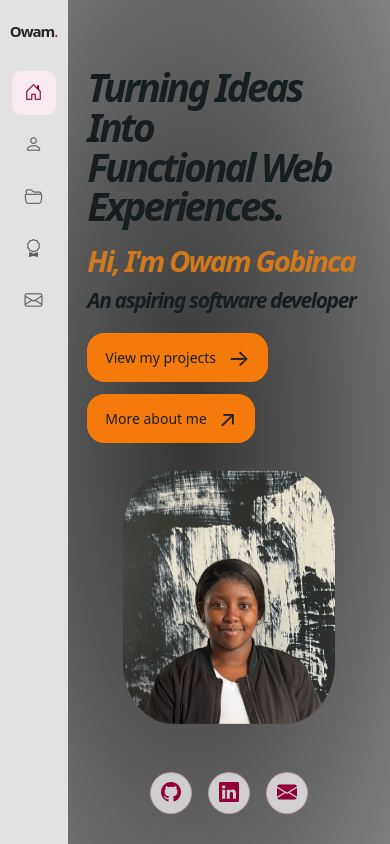
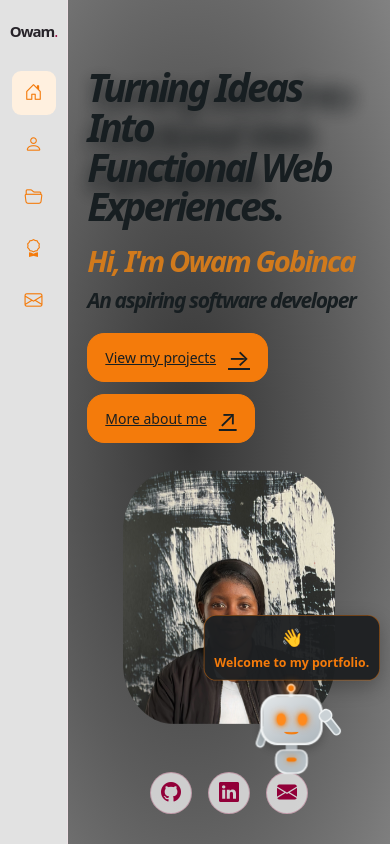
Before and after one commit to OwamGobs/Updated-Portfolio, a Vue app: page /about in a window 390 px wide. Shown: the top 844 px of the page. Built offline with nearby package versions, Linux system fonts and the light colour scheme.

Commit message:
added robot feature

```diff
--- a/src/App.vue
+++ b/src/App.vue
@@ -56,7 +56,7 @@ onMounted(async () => {
       if (activeSection.value === id) return
 
       activeSection.value = id
-      if (route.name !== id) {
+      if (route.name !== 'not-found' && route.name !== id) {
         router.replace({ name: id })
       }
     },
@@ -163,7 +163,7 @@ onBeforeUnmount(() => {
   align-items: center;
   justify-content: center;
   border-radius: 9px;
-  color: #625b63;
+  color: #f47b0b;
   text-decoration: none;
   transition: all 0.25s ease;
 }
@@ -174,8 +174,8 @@ onBeforeUnmount(() => {
 
 .nav-item:hover,
 .nav-item.active {
-  color: #920039;
-  background: #f8eaf0;
+  color: #f47b0b;
+  background: #fff0df;
 }
 
 .nav-item:hover {
--- a/src/router/index.js
+++ b/src/router/index.js
@@ -35,6 +35,11 @@ const router = createRouter({
       name: 'contact',
       component: Contact,
     },
+    {
+      path: '/:pathMatch(.*)*',
+      name: 'not-found',
+      component: Home,
+    },
   ],
 })
 
--- a/src/views/About.vue
+++ b/src/views/About.vue
@@ -50,9 +50,6 @@
               that are useful, accessible, and enjoyable to use.
             </p>
 
-            <RouterLink to="/projects" class="primary-button">
-              Explore my work <span>↗</span>
-            </RouterLink>
           </div>
 
           <div class="about-visual">
--- a/src/views/Home.vue
+++ b/src/views/Home.vue
@@ -1,13 +1,50 @@
+
 <script setup>
+import { ref, watch } from "vue";
+import { useRoute } from "vue-router";
 import profilePhoto from "../assets/profile.jpg";
+
+const route = useRoute();
+const showGreeting = ref(false);
+const greetingMessage = ref("");
+const waveKey = ref(0);
+const greetingDuration = 5000;
+
+const routeGreetings = {
+  about: "Curious about me? Let me introduce myself!",
+  projects: "Here are some projects I've been working on!",
+  certifications: "Here's what I've been learning and achieving!",
+  contact: "Want to connect? Let's talk!",
+};
+
+watch(
+  () => route.fullPath,
+  (_, __, onCleanup) => {
+    showGreeting.value = false;
+
+    greetingMessage.value =
+      route.name === "home" || route.path === "/"
+        ? "Welcome to my portfolio."
+        : routeGreetings[route.name] ?? "Welcome! Take a look around my portfolio.";
+    waveKey.value += 1;
+    showGreeting.value = true;
+
+    const greetingTimeout = window.setTimeout(() => {
+      showGreeting.value = false;
+    }, greetingDuration);
+
+    onCleanup(() => window.clearTimeout(greetingTimeout));
+  },
+  { immediate: true },
+);
 </script>
 
 <template>
   <main id="home" class="hero">
-    <!-- Hero content -->
     <section class="hero-content">
+      <!-- Hero content -->
       <div class="intro">
-        <h1>
+        <h1 data-text="Turning Ideas Into Functional Web Experiences.">
           Turning Ideas Into<br />
           Functional Web<br />
           Experiences.
@@ -22,6 +59,7 @@ import profilePhoto from "../assets/profile.jpg";
             View my projects
             <span aria-hidden="true">→</span>
           </RouterLink>
+
           <RouterLink to="/about" class="projects-button about-button">
             More about me
             <span aria-hidden="true">↗</span>
@@ -69,7 +107,39 @@ import profilePhoto from "../assets/profile.jpg";
         </a>
       </div>
 
-      <!-- Keep your existing bottom strip -->
+
+      <div class="robot-mascot">
+        <Transition name="greeting">
+          <div v-if="showGreeting" class="robot-greeting" role="status">
+            <span class="robot-wave-emoji" aria-hidden="true">👋</span>
+            <strong>{{ greetingMessage }}</strong>
+          </div>
+        </Transition>
+
+        <div class="robot" aria-hidden="true">
+          <div class="robot-antenna"></div>
+
+          <div class="robot-head">
+            <div class="robot-eye"></div>
+            <div class="robot-eye"></div>
+            <div class="robot-mouth"></div>
+          </div>
+
+          <div class="robot-neck"></div>
+          <div class="robot-body"></div>
+
+          <div class="robot-arm robot-arm-left"></div>
+          <div
+            :key="waveKey"
+            class="robot-arm robot-arm-right"
+            :class="{ 'is-waving': waveKey > 0 }"
+          >
+            <div class="robot-hand"></div>
+          </div>
+        </div>
+      </div>
+
+
       <div class="bottom-strip"></div>
     </section>
   </main>
@@ -106,6 +176,7 @@ a {
   text-decoration: none;
 }
 
+/* Main hero background */
 .hero {
   position: relative;
   min-height: 100vh;
@@ -123,13 +194,7 @@ a {
   );
 }
 
-.projects-button,
-.social-icon {
-  text-decoration: none;
-}
-
 /* Main hero layout */
-
 .hero-content {
   flex: 1;
   width: 100%;
@@ -148,7 +213,10 @@ a {
   z-index: 1;
 }
 
+/* Main headline with blurred shadow */
 .intro h1 {
+  position: relative;
+  isolation: isolate;
   margin: 0 0 28px;
   font-size: clamp(42px, 6.15vw, 94px);
   line-height: 1.02;
@@ -156,8 +224,24 @@ a {
   color: #171e21;
   font-style: italic;
   letter-spacing: -0.075em;
+  overflow: visible;
 }
 
+/* FreeFrontend-inspired shadow */
+.intro h1::before {
+  content: attr(data-text);
+  position: absolute;
+  inset: 0;
+  z-index: -1;
+  color: #101416;
+  filter: blur(12px);
+  transform: skew(12deg, 0) translate(-1%, 8%);
+  opacity: 0.95;
+  pointer-events: none;
+  white-space: pre-wrap;
+}
+
+/* Orange introduction heading */
 .intro h2 {
   margin: 0 0 12px;
   color: #d17a1c;
@@ -169,6 +253,7 @@ a {
   white-space: nowrap;
 }
 
+/* Subtitle */
 .subtitle {
   margin: 0 0 22px;
   font-size: clamp(20px, 3.1vw, 44px);
@@ -179,8 +264,7 @@ a {
   letter-spacing: -0.065em;
 }
 
-/* Projects button */
-
+/* Project buttons */
 .hero-actions {
   display: flex;
   flex-wrap: wrap;
@@ -201,11 +285,13 @@ a {
   color: #171e21;
   font-size: 16px;
   font-weight: 500;
+  box-shadow: 0 0 0 rgba(146, 0, 57, 0);
   transition:
     transform 0.25s ease,
     background 0.25s ease,
     color 0.25s ease,
-    border-color 0.25s ease;
+    border-color 0.25s ease,
+    box-shadow 0.25s ease;
 }
 
 .about-button {
@@ -213,15 +299,22 @@ a {
 }
 
 .projects-button span {
+  display: inline-block;
   font-size: 23px;
   line-height: 1;
+  transition: transform 0.25s ease;
 }
 
 .projects-button:hover {
   border-color: #c85e00;
-  background: #f47b0b;
+  background: #ff922b;
   color: #fff;
-  box-shadow: 0 3px 0 #a94f00;
+  transform: translateY(-3px);
+  box-shadow: 0 8px 22px rgba(146, 0, 57, 0.16);
+}
+
+.projects-button:hover span {
+  transform: translateX(5px);
 }
 
 .projects-button:focus-visible {
@@ -230,7 +323,6 @@ a {
 }
 
 /* Profile image */
-
 .portrait-wrapper {
   width: 100%;
   max-width: 440px;
@@ -243,9 +335,16 @@ a {
   aspect-ratio: 0.84;
   object-fit: cover;
   object-position: center top;
-  border-radius: 24% 24% 24% 24%;
+  border-radius: 24%;
+  animation: portraitFloat 4s ease-in-out 1.2s infinite;
+  transition: filter 0.3s ease;
 }
 
+.portrait:hover {
+  filter: saturate(1.08);
+}
+
+/* Social media links */
 .social-links {
   position: absolute;
   right: 4.2%;
@@ -263,9 +362,12 @@ a {
   border-radius: 50%;
   color: #920039;
   background: rgba(255, 255, 255, 0.7);
-  text-decoration: none;
   font-size: 20px;
-  transition: all 0.25s ease;
+  transition:
+    background 0.25s ease,
+    color 0.25s ease,
+    transform 0.25s ease,
+    box-shadow 0.25s ease;
 }
 
 .social-icon:hover {
@@ -280,89 +382,11 @@ a {
   outline-offset: 3px;
 }
 
-@media (max-width: 600px) {
-  .social-links {
-    position: relative;
-    right: auto;
-    bottom: auto;
-    justify-content: center;
-    margin: 20px 0;
-    gap: 25px;
-  }
+.bottom-strip {
+  min-height: 0;
 }
 
-/* Tablets */
-
-@media (max-width: 900px) {
-  .hero {
-    padding-left: 5%;
-    padding-right: 5%;
-  }
-
-  .hero-content {
-    grid-template-columns: minmax(0, 1.2fr) minmax(220px, 0.8fr);
-    gap: 3%;
-  }
-
-  .intro h1 {
-    font-size: clamp(40px, 6vw, 58px);
-  }
-
-  .intro h2 {
-    font-size: clamp(27px, 4.5vw, 42px);
-    white-space: normal;
-  }
-
-  .subtitle {
-    font-size: clamp(20px, 3vw, 29px);
-  }
-
-}
-
-/* Mobile phones */
-
-@media (max-width: 600px) {
-  .hero {
-    min-height: 100svh;
-    padding: 22px 6% 35px;
-  }
-
-  .hero-content {
-    grid-template-columns: 1fr;
-    gap: 28px;
-    margin-top: 45px;
-    padding-bottom: 20px;
-  }
-
-  .intro h1 {
-    font-size: clamp(39px, 10vw, 57px);
-    margin-bottom: 20px;
-  }
-
-  .intro h2 {
-    font-size: clamp(29px, 7.5vw, 43px);
-    white-space: normal;
-    margin-bottom: 10px;
-  }
-
-  .subtitle {
-    font-size: clamp(21px, 5.3vw, 28px);
-    margin-bottom: 20px;
-  }
-
-  .projects-button {
-    min-height: 49px;
-    padding: 12px 17px;
-    font-size: 14px;
-  }
-
-  .portrait-wrapper {
-    width: min(75%, 300px);
-  }
-}
-
-/* ===== Polished entrance animations ===== */
-
+/* Entrance animations */
 @keyframes introReveal {
   from {
     opacity: 0;
@@ -398,7 +422,6 @@ a {
   }
 }
 
-/* Text enters in a smooth sequence */
 .intro h1 {
   animation: introReveal 0.8s ease-out both;
 }
@@ -415,43 +438,93 @@ a {
   animation: introReveal 0.8s ease-out 0.45s both;
 }
 
-/* Portrait appears after the text */
 .portrait-wrapper {
   animation: portraitReveal 0.9s ease-out 0.2s both;
 }
 
-/* Gentle movement after the entrance animation */
-.portrait {
-  animation: portraitFloat 4s ease-in-out 1.2s infinite;
-  transition: filter 0.3s ease;
+/* Tablet layouts */
+@media (max-width: 900px) {
+  .hero {
+    padding-left: 5%;
+    padding-right: 5%;
+  }
+
+  .hero-content {
+    grid-template-columns: minmax(0, 1.2fr) minmax(220px, 0.8fr);
+    gap: 3%;
+  }
+
+  .intro h1 {
+    font-size: clamp(40px, 6vw, 58px);
+  }
+
+  .intro h1::before {
+    filter: blur(10px);
+  }
+
+  .intro h2 {
+    font-size: clamp(27px, 4.5vw, 42px);
+    white-space: normal;
+  }
+
+  .subtitle {
+    font-size: clamp(20px, 3vw, 29px);
+  }
 }
 
-.portrait:hover {
-  filter: saturate(1.08);
-}
+/* Mobile phones */
+@media (max-width: 600px) {
+  .hero {
+    min-height: 100svh;
+    padding: 22px 6% 35px;
+  }
 
-/* More responsive button feedback */
-.projects-button {
-  box-shadow: 0 0 0 rgba(146, 0, 57, 0);
-  transition:
-    transform 0.25s ease,
-    background 0.25s ease,
-    box-shadow 0.25s ease;
-}
+  .hero-content {
+    grid-template-columns: 1fr;
+    gap: 28px;
+    margin-top: 45px;
+    padding-bottom: 20px;
+  }
 
-.projects-button:hover {
-  background: #ff922b;
-  transform: translateY(-3px);
-  box-shadow: 0 8px 22px rgba(146, 0, 57, 0.16);
-}
+  .intro h1 {
+    font-size: clamp(39px, 10vw, 57px);
+    margin-bottom: 20px;
+  }
 
-.projects-button span {
-  display: inline-block;
-  transition: transform 0.25s ease;
-}
+  .intro h1::before {
+    filter: blur(8px);
+    transform: translate(0, 5%);
+  }
 
-.projects-button:hover span {
-  transform: translateX(5px);
+  .intro h2 {
+    font-size: clamp(29px, 7.5vw, 43px);
+    white-space: normal;
+    margin-bottom: 10px;
+  }
+
+  .subtitle {
+    font-size: clamp(21px, 5.3vw, 28px);
+    margin-bottom: 20px;
+  }
+
+  .projects-button {
+    min-height: 49px;
+    padding: 12px 17px;
+    font-size: 14px;
+  }
+
+  .portrait-wrapper {
+    width: min(75%, 300px);
+  }
+
+  .social-links {
+    position: relative;
+    right: auto;
+    bottom: auto;
+    justify-content: center;
+    margin: 20px 0;
+    gap: 25px;
+  }
 }
 
 /* Respect reduced-motion preferences */
@@ -472,4 +545,280 @@ a {
     transition-duration: 0.01ms !important;
   }
 }
+
+
+/* =========================
+   ROBOT MASCOT
+========================= */
+
+.robot-mascot {
+  position: fixed;
+  right: 4.2%;
+  bottom: 78px;
+  z-index: 10;
+  display: flex;
+  flex-direction: column;
+  align-items: center;
+  gap: 10px;
+  pointer-events: none;
+  transform: scale(0.75);
+  transform-origin: bottom right;
+}
+
+/* Greeting bubble */
+.robot-greeting {
+  display: flex;
+  flex-direction: column;
+  align-items: center;
+  gap: 4px;
+  padding: 12px 16px;
+  border: 1px solid rgba(244, 123, 11, 0.5);
+  border-radius: 15px;
+  background: rgba(30, 32, 34, 0.96);
+  color: #f4f4f4;
+  font-size: 12px;
+  text-align: center;
+  box-shadow: 0 8px 24px rgba(0, 0, 0, 0.25);
+}
+
+.greeting-enter-active,
+.greeting-leave-active {
+  transition:
+    opacity 0.35s ease,
+    transform 0.35s ease;
+}
+
+.greeting-enter-from,
+.greeting-leave-to {
+  opacity: 0;
+  transform: translateY(8px) scale(0.95);
+}
+
+.robot-greeting strong {
+  color: #f47b0b;
+  font-size: 15px;
+}
+
+.robot-wave-emoji {
+  font-size: 22px;
+  animation: greetingWave 1s ease-in-out 1s 3;
+}
+
+/* Robot structure */
+.robot {
+  position: relative;
+  width: 100px;
+  height: 105px;
+  animation: robotFloat 3s ease-in-out 1.5s infinite;
+}
+
+.robot-head {
+  position: absolute;
+  top: 8px;
+  left: 12px;
+  z-index: 2;
+  display: flex;
+  align-items: center;
+  justify-content: center;
+  gap: 15px;
+  width: 76px;
+  height: 62px;
+  border: 3px solid #f0f3f4;
+  border-radius: 21px;
+  background: linear-gradient(145deg, #e3e7e9, #aeb7bd);
+  box-shadow: 0 5px 12px rgba(0, 0, 0, 0.2);
+}
+
+.robot-antenna {
+  position: absolute;
+  top: 0;
+  left: 47px;
+  width: 5px;
+  height: 13px;
+  border-radius: 4px;
+  background: #cbd1d5;
+}
+
+.robot-antenna::before {
+  position: absolute;
+  top: -5px;
+  left: -3px;
+  width: 11px;
+  height: 11px;
+  border: 2px solid #ffd1a5;
+  border-radius: 50%;
+  background: #f47b0b;
+  box-shadow: 0 0 12px rgba(244, 123, 11, 0.8);
+  content: "";
+}
+
+.robot-eye {
+  width: 11px;
+  height: 15px;
+  border-radius: 50%;
+  background: #ff8a1c;
+  box-shadow:
+    0 0 5px #f47b0b,
+    0 0 12px rgba(244, 123, 11, 0.9);
+  animation: robotBlink 4s infinite;
+}
+
+.robot-eye:nth-child(2) {
+  animation-delay: 0.15s;
+}
+
+.robot-mouth {
+  position: absolute;
+  bottom: 10px;
+  left: 50%;
+  width: 18px;
+  height: 7px;
+  border-bottom: 3px solid #f47b0b;
+  border-radius: 50%;
+  transform: translateX(-50%);
+}
+
+.robot-neck {
+  position: absolute;
+  top: 68px;
+  left: 43px;
+  width: 14px;
+  height: 8px;
+  background: #c3cbd0;
+}
+
+.robot-body {
+  position: absolute;
+  bottom: 0;
+  left: 30px;
+  width: 40px;
+  height: 30px;
+  border: 2px solid #edf0f2;
+  border-radius: 10px 10px 14px 14px;
+  background: #b7c0c5;
+}
+
+.robot-body::after {
+  position: absolute;
+  top: 8px;
+  left: 12px;
+  width: 12px;
+  height: 5px;
+  border-radius: 4px;
+  background: #f47b0b;
+  box-shadow: 0 0 8px rgba(244, 123, 11, 0.8);
+  content: "";
+}
+
+/* Arms */
+.robot-arm {
+  position: absolute;
+  top: 47px;
+  width: 11px;
+  height: 27px;
+  border: 2px solid #e8edef;
+  border-radius: 8px;
+  background: #aeb8bd;
+  transform-origin: top center;
+}
+
+.robot-arm-left {
+  left: 13px;
+  transform: rotate(18deg);
+}
+
+.robot-arm-right {
+  top: 34px;
+  right: 4px;
+  z-index: 3;
+  height: 29px;
+  transform: rotate(-38deg);
+}
+
+.robot-arm-right.is-waving {
+  animation: robotWave 1.1s ease-in-out 0.5s 3;
+}
+
+.robot-hand {
+  position: absolute;
+  top: -9px;
+  left: -4px;
+  width: 17px;
+  height: 15px;
+  border: 2px solid #f0f3f4;
+  border-radius: 7px;
+  background: #cbd2d6;
+}
+
+/* Animations */
+@keyframes robotWave {
+  0%, 100% {
+    transform: rotate(-38deg);
+  }
+  25%, 65% {
+    transform: rotate(-105deg);
+  }
+  45%, 85% {
+    transform: rotate(-65deg);
+  }
+}
+
+@keyframes greetingWave {
+  0%, 100% {
+    transform: rotate(0);
+  }
+  25% {
+    transform: rotate(25deg);
+  }
+  50% {
+    transform: rotate(-15deg);
+  }
+  75% {
+    transform: rotate(20deg);
+  }
+}
+
+@keyframes robotFloat {
+  0%, 100% {
+    transform: translateY(0);
+  }
+  50% {
+    transform: translateY(-5px);
+  }
+}
+
+@keyframes robotBlink {
+  0%, 45%, 48%, 100% {
+    transform: scaleY(1);
+  }
+  46%, 47% {
+    transform: scaleY(0.15);
+  }
+}
+
+/* Smaller screens */
+@media (max-width: 600px) {
+  .robot-mascot {
+    right: 10px;
+    bottom: 70px;
+    transform: scale(0.82);
+  }
+
+  .robot-greeting {
+    padding: 9px 12px;
+    font-size: 11px;
+  }
+}
+
+/* Respect reduced-motion preferences */
+@media (prefers-reduced-motion: reduce) {
+  .robot-mascot,
+  .robot,
+  .robot-arm-right,
+  .robot-wave-emoji,
+  .robot-eye {
+    animation: none !important;
+  }
+}
+
 </style>
```
Also changed, not shown: src/views/Certifications.vue (+0 -27 lines).
